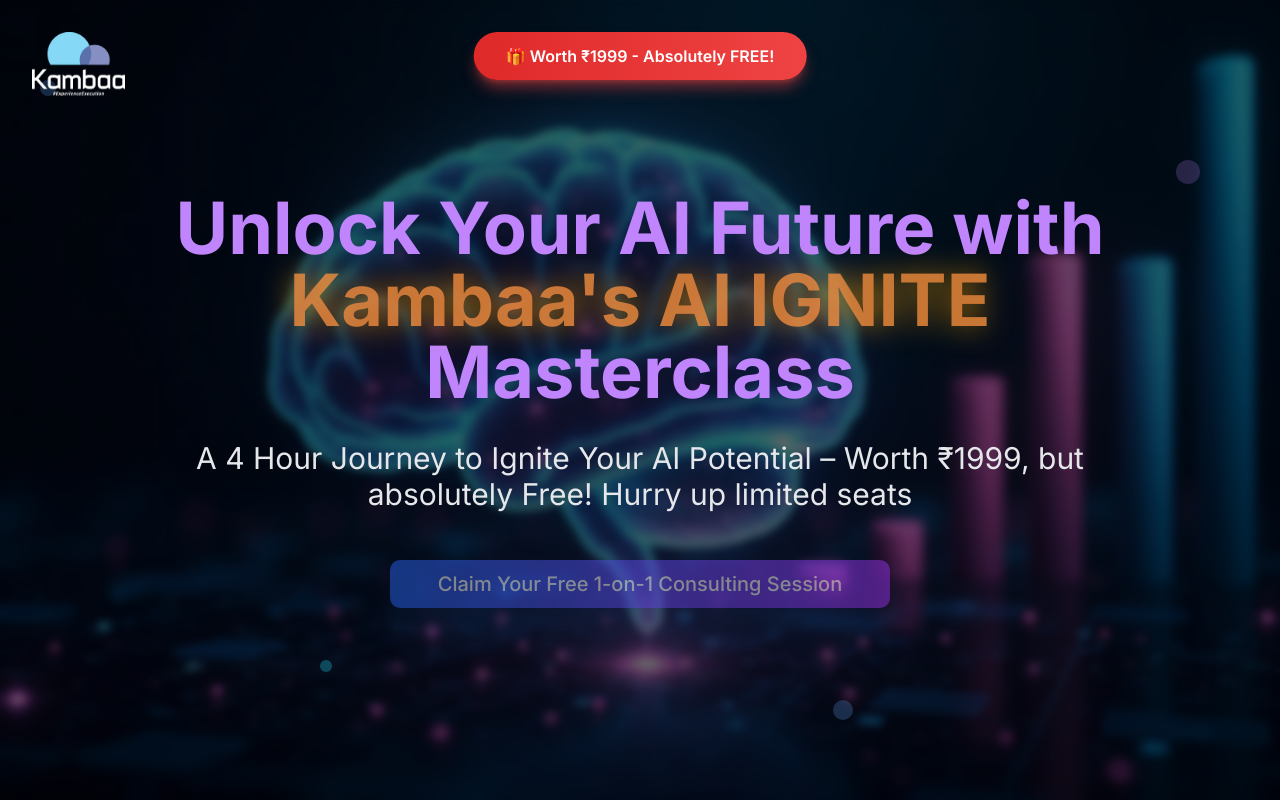
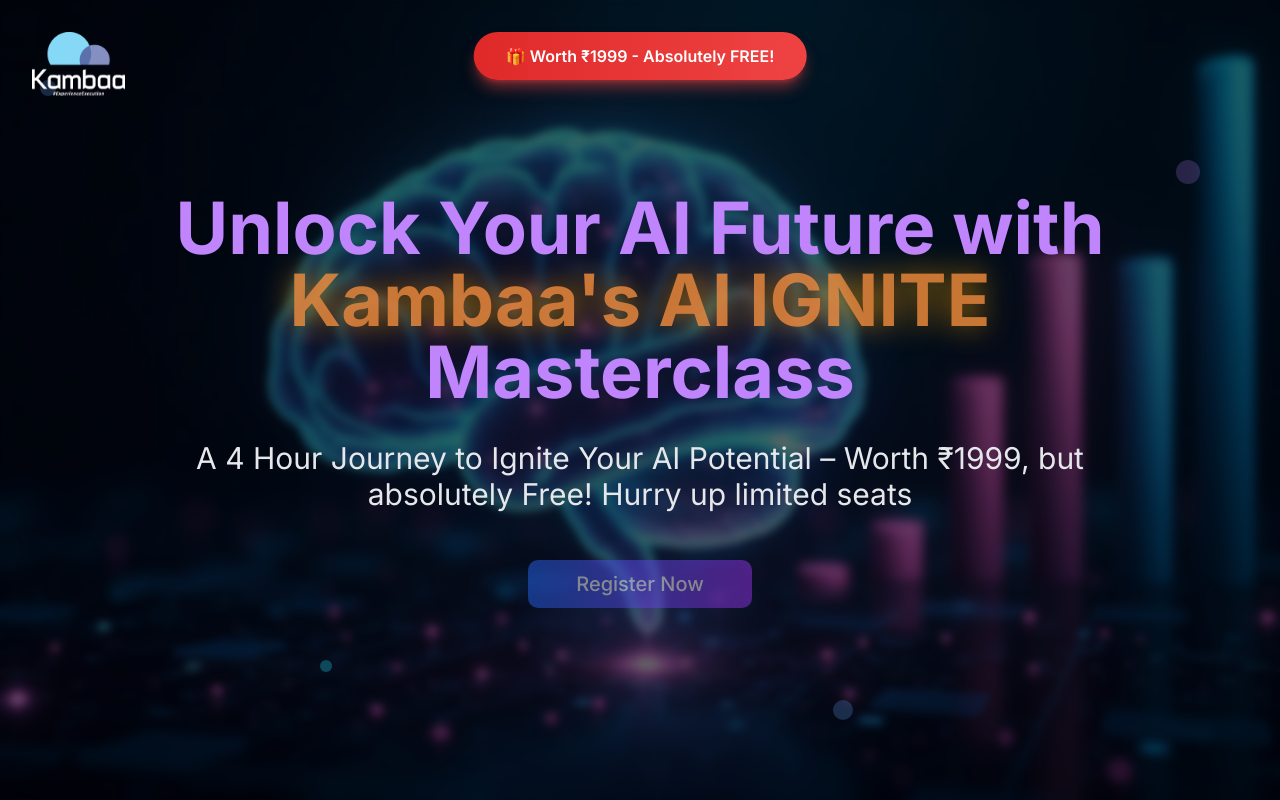
Before and after one commit to Kambaain/kambaa-ai-landingpage, a React (Vite) app: page / in a window 1280 px wide. Shown: the top 800 px of the page. Built offline with nearby package versions, Linux system fonts and the light colour scheme.

Commit message:
Update button text
Changed the button text to "Register Now".

```diff
--- a/src/components/Hero.tsx
+++ b/src/components/Hero.tsx
@@ -51,7 +51,7 @@ const Hero = () => {
             size="lg"
             className="text-lg md:text-xl px-8 md:px-12 py-4 md:py-6 bg-gradient-to-r from-blue-600 to-purple-600 hover:from-blue-700 hover:to-purple-700 text-white border-0 shadow-2xl shadow-blue-500/50 transition-all duration-300 transform hover:scale-105 animate-pulse"
           >
-            Claim Your Free 1-on-1 Consulting Session
+            Register Now
           </Button>
         </div>
       </div>
```
